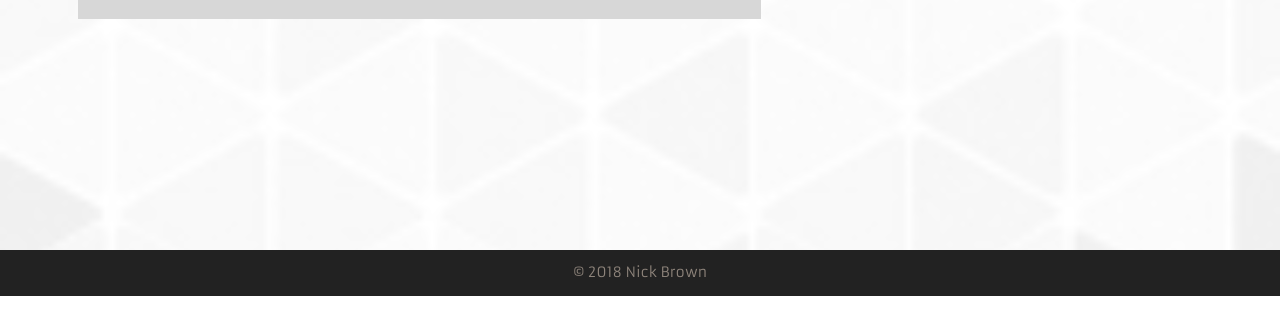
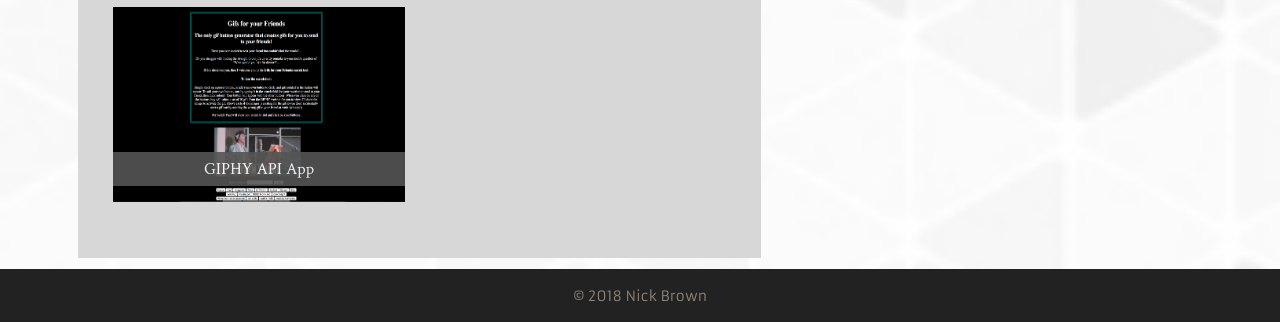
Before and after one commit to nick-d-brown/Bootstrap-Portfolio, a plain HTML site: page portfolio.html in a window 1280 px wide. Shown: the part 860-1182 px from the top of the page. Before the commit the page ends 1156 px from the top, so only its background shows below. Drawn offline with nearby package versions, Linux system fonts and the light colour scheme.

Commit message:
Adds link to GIPHY API App/ adds screenshot image of the app to images folder / removes one lone error bracket in CSS

```diff
--- a/css/style.css
+++ b/css/style.css
@@ -163,7 +163,7 @@ p.project-description {
     height: 100%;
     width: 90%;
 }
-}
+
 
 /* social media aside styling start */
 
@@ -183,7 +183,7 @@ footer {
     text-align: center;
     padding: 5px;
     position: relative;
-    bottom: -220px;
+    /* bottom: -220px; */
 }
 
 
--- a/portfolio.html
+++ b/portfolio.html
@@ -95,6 +95,15 @@
                         </a>
                     </div>
                 </div>
+                <div class="row">
+                    <div class="col-sm-6 portfolio-image-container">
+                        <a href="https://nick-d-brown.github.io/giphy-API-search-tool/" target="_blank">
+                            <img class="portfolio-image-styling" src="css/images/giphyAPIApp.png" alt="A picture of rocks balancing on a beach.">
+                            <!-- Photo by Peter John Maridable on Unsplash https://unsplash.com/photos/aEMuCTmpqX0 -->
+                            <p class="project-description">GIPHY API App</p>
+                        </a>
+                    </div>
+                </div>
             </div>
                 <!-- portfolio end -->
                 <!-- about me section end -->
```
Also changed, not shown: css/images/giphyAPIApp.png (added).
